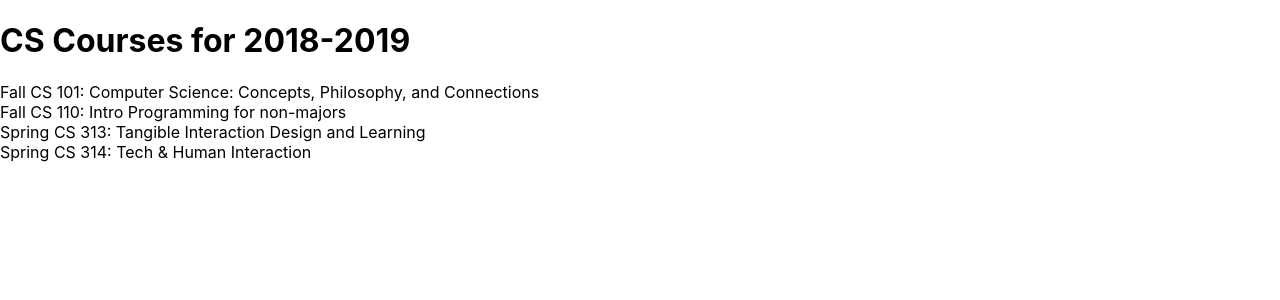
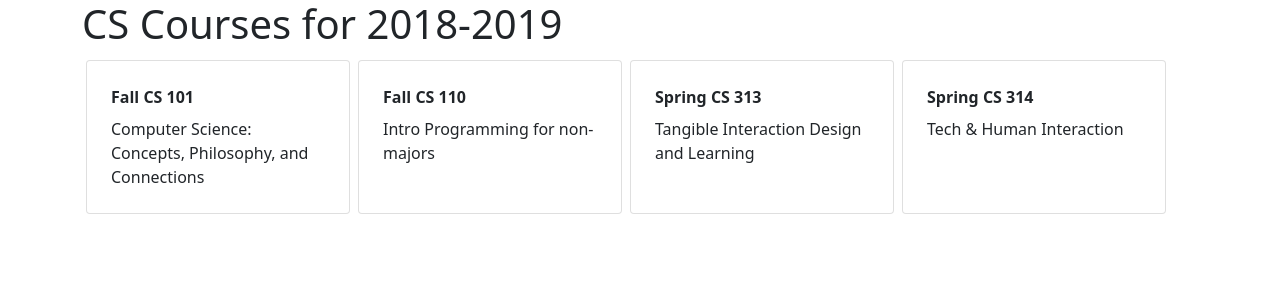
Before and after one commit to huaxuan250/394-scheduler, a React (Create React App) app: page / in a window 1280 px wide. Shown: the top 300 px of the page. Built offline with nearby package versions, Linux system fonts and the light colour scheme.

Commit message:
Style Applied

```diff
--- a/package.json
+++ b/package.json
@@ -6,6 +6,7 @@
     "@testing-library/jest-dom": "^5.16.1",
     "@testing-library/react": "^12.1.2",
     "@testing-library/user-event": "^13.5.0",
+    "bootstrap": "^5.1.3",
     "react": "^17.0.2",
     "react-dom": "^17.0.2",
     "react-scripts": "5.0.0",
--- a/src/App.css
+++ b/src/App.css
@@ -1,38 +1,4 @@
-.App {
-  text-align: center;
+.course-list {
+  display: grid;
+  grid-template-columns: repeat(auto-fill, minmax(12rem, 17rem));
 }
-
-.App-logo {
-  height: 40vmin;
-  pointer-events: none;
-}
-
-@media (prefers-reduced-motion: no-preference) {
-  .App-logo {
-    animation: App-logo-spin infinite 20s linear;
-  }
-}
-
-.App-header {
-  background-color: #282c34;
-  min-height: 100vh;
-  display: flex;
-  flex-direction: column;
-  align-items: center;
-  justify-content: center;
-  font-size: calc(10px + 2vmin);
-  color: white;
-}
-
-.App-link {
-  color: #61dafb;
-}
-
-@keyframes App-logo-spin {
-  from {
-    transform: rotate(0deg);
-  }
-  to {
-    transform: rotate(360deg);
-  }
-}
--- a/src/App.js
+++ b/src/App.js
@@ -1,4 +1,5 @@
 import React from "react";
+import "./App.css";
 
 const schedule = {
   title: "CS Courses for 2018-2019",
@@ -45,14 +46,20 @@
   /*
     To Use the return value of a function call, we need to use {} to enclose it
   */
-
-  <div>
-    {getCourseTerm(course)} CS {getCourseNumber(course)}: {course.title}
+  <div className="card m-1 p-2">
+    <div className="card-body">
+      <div className="card-title">
+        <b>
+          {getCourseTerm(course)} CS {getCourseNumber(course)}
+        </b>
+      </div>
+      <div className="card-text">{course.title}</div>
+    </div>
   </div>
 );
 
 const CourseList = ({ courses }) => (
-  <div>
+  <div className="course-list">
     {Object.values(courses).map((course) => (
       <Course course={course} />
     ))}
@@ -60,7 +67,7 @@
 );
 
 const App = () => (
-  <div>
+  <div className="container">
     <Banner title={schedule.title} />
     <CourseList courses={schedule.courses} />
   </div>
```
Also changed, not shown: src/index.js (+6 -6 lines), 1 other file (tests, documents, lock files or other folders).
